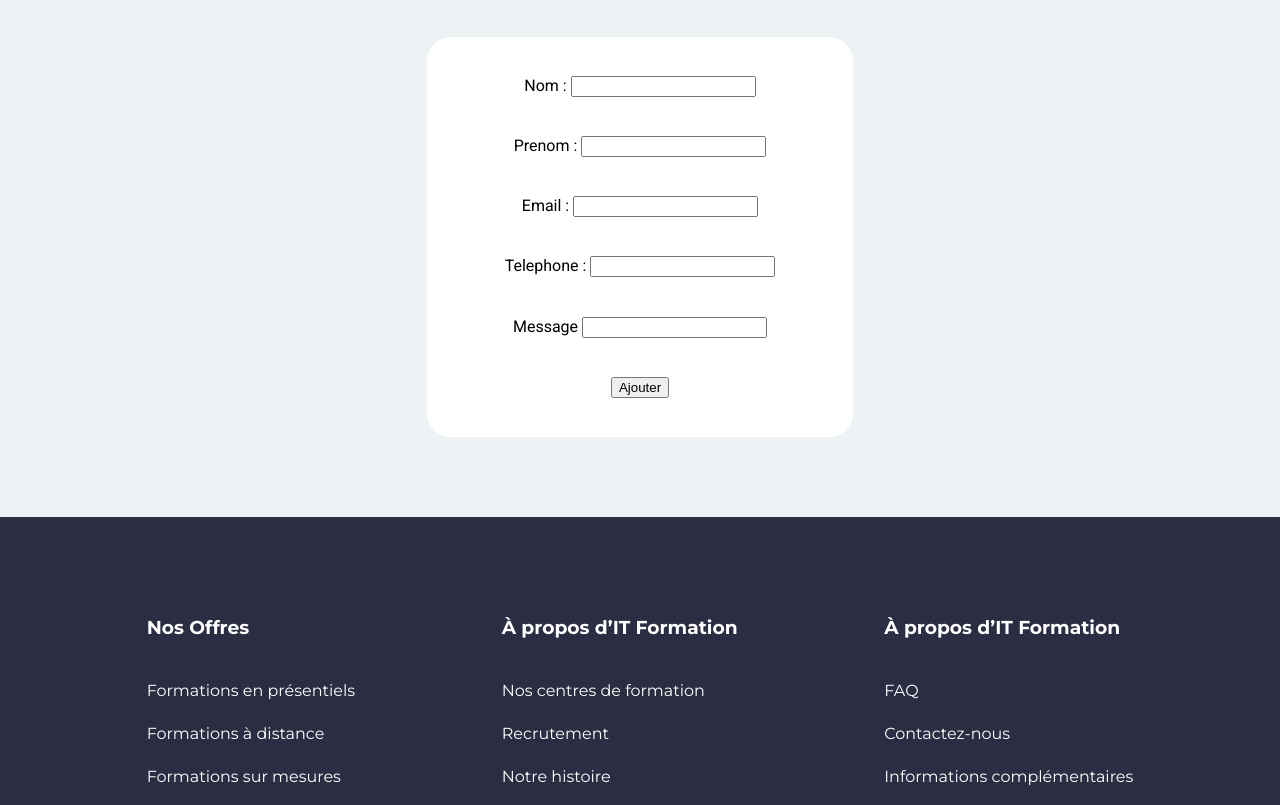
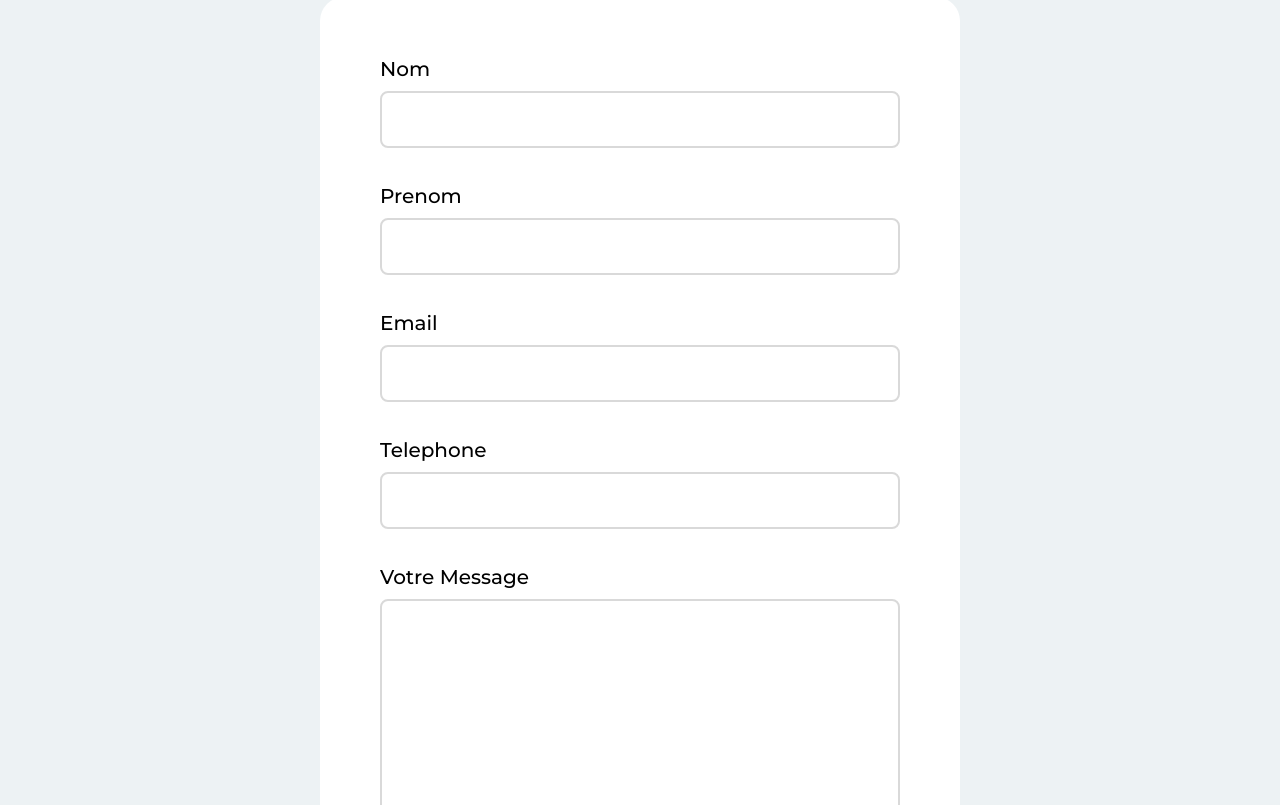
Before and after one commit to BastienCay/Front_IT_Formation, an Angular app in the folder IT_Formation/: page /contact in a window 1280 px wide. Shown: the part 632-1437 px from the top of the page. Built offline with nearby package versions, Linux system fonts and the light colour scheme.

Commit message:
Modification component page-contact/formulaire-contact

```diff
--- a/IT_Formation/src/app/pages/page-contact/formulaire-contact/formulaire-contact.component.css
+++ b/IT_Formation/src/app/pages/page-contact/formulaire-contact/formulaire-contact.component.css
@@ -1,4 +1,4 @@
-h1, h2, h3, p, a{
+h1, h2, h3, p, a, label{
     font-family: "Montserrat";
 }
 
@@ -6,7 +6,7 @@ h1, h2, h3, p, a{
     background-color: #EDF2F4;
     display: grid;
     grid-template-columns: repeat(12,1fr);
-    grid-template-rows:10vh 20vh 50vh 10vh;
+    grid-template-rows:5vh 20vh 105vh 10vh;
 }
 
 p{
@@ -20,49 +20,98 @@ p{
     line-height: normal;
 }
 
-form{
+#formulaire{
     grid-row-start:3;
     grid-column-start: 5;
     grid-column-end: 9;
+    width: 640px;
+    height: 878px;
+    padding-top: 42px;
+    padding-bottom: 25px;
+    background-color: white;
+    border-radius: 24px;
+    display: flex;
+    justify-content: center;
+}
+
+#formulaire form{
     display: flex;
     flex-direction: column;
-    align-items: center;
-    justify-content: space-evenly;
-    background-color: white;
-    border-radius: 24px;
+    justify-content: space-around;
+    width: 520px;
 }
 
-.input-group{
-    font-size: 1.25em;
-    position: relative;
-    --primary: #2196f3;
+form div{
+    display: flex;
+    flex-direction: column;
 }
 
-.input{
-    all: unset;
-    color: #878585;
-    padding: 1rem;
-    border: 1px solid #9e9e9e;
-    border-radius: 10px;
-    transition: 150ms;
+.input-group input{
+    height: 51px;
+    border-radius: 8px;
+    border: 2px solid #D9D9D9;
+    font-size: 20px;
+    padding-left: 20px;
+    padding-right: 20px;
 }
 
-.label{
-    position: absolute;
-    top: 1rem;
-    left: 1rem;
-    color: #d4d4d4;
-    pointer-events: none;
-    transition: 150ms;
+.input-group label{
+    font-size: 20px;
+    margin-bottom: 10px;
+    font-style: normal;
+    font-weight: 500;
+    line-height: normal;
 }
 
-.input:hover{
-    border: 1px solid var(--primary);
+.input-group input:hover{
+    border: 2px solid #EF233C;
 }
 
-.input:is(:focus, :valid) ~ label{
-    transform: translateY(-120%) scale(0.7);
-    background-color: #fffcfc;
-    padding-inline: 0.3rem;
-    color: var(--primary);
+button{
+    align-self: flex-end;
+    width: 103px;
+    height: 50px;
+    border-radius: 30px;
+    border: 2px solid #EF233C;
+    display: flex;
+    align-items: center;
+    justify-content: center;
+    background-color: #EF233C;
+    color: white;
+    font-weight: bold;
 }
+
+button:hover{
+    background-color: #EDF2F4;
+    color: #EF233C;
+}
+
+#zone_textarea{
+    display: flex;
+    flex-direction: column;
+}
+
+#zone_textarea label{
+    margin-bottom: 10px;
+    font-size: 20px;
+    font-style: normal;
+    font-weight: 500;
+    line-height: normal;
+}
+
+#zone_textarea textarea{
+    resize: none;
+    height: 200px;
+    padding: 5px;
+    border-radius: 8px;
+    border: 2px solid #D9D9D9;
+    color: black;
+    font-style: normal;
+    font-weight: 600;
+    line-height: normal;
+    font-family: "Montserrat";
+}
+
+#zone_textarea textarea:hover{
+    border: 2px solid #EF233C;
+}
--- a/IT_Formation/src/app/pages/page-contact/formulaire-contact/formulaire-contact.component.html
+++ b/IT_Formation/src/app/pages/page-contact/formulaire-contact/formulaire-contact.component.html
@@ -1,35 +1,36 @@
 <div id="zone_formulaire">
-    <p>Pour toute demande d'information,
+    <p>Pour toute demande d'information,<br>
         veuillez remplir le formulaire ci-dessous.</p>
+<div id="formulaire">
     <form [formGroup]="demande" (ngSubmit)="onSubmit()">
         <!-- Désignation -->
-        <div>
-            <label> Nom : </label>
-            <input type="text" formControlName="nom"/>
+        <div class="input-group">
+            <label class="label" for="nom"> Nom </label>
+            <input class="input" required type="text" formControlName="nom" id="nom"/>
             <!-- Si submitted est true et le champ désignation est INVALIDE -->
             <!-- @if(submitted && !form['prenom'].valid){
                 <span>* Prenom Invalide</span>
             } -->
         </div>
-        <!-- Prix -->
-        <div>
-            <label> Prenom : </label>
-            <input type="text" formControlName="prenom"/>
+
+        <div class="input-group">
+            <label class="label" for="prenom"> Prenom </label>
+            <input class="input" required type="text" formControlName="prenom" id="prenom"/>
         </div>
 
-        <div>
-            <label> Email : </label>
-            <input type="email" formControlName="email"/>
+        <div class="input-group">
+            <label class="label" for="email"> Email </label>
+            <input class="input" required type="email" formControlName="email" id="email"/>
         </div>
 
-        <div>
-            <label> Telephone : </label>
-            <input type="tel" formControlName="telephone"/>
+        <div class="input-group">
+            <label class="label" for="tel"> Telephone </label>
+            <input class="input" required type="tel" formControlName="telephone" id="tel"/>
         </div>
 
-        <div>
-            <label> Message  </label>
-            <input type="text" formControlName="message"/>
+        <div id="zone_textarea">
+            <label> Votre Message </label>
+            <textarea type="text" formControlName="message"></textarea>
         </div>
 
         <!-- Button -->
@@ -37,3 +38,4 @@
 
     </form>
 </div>
+</div>
```
